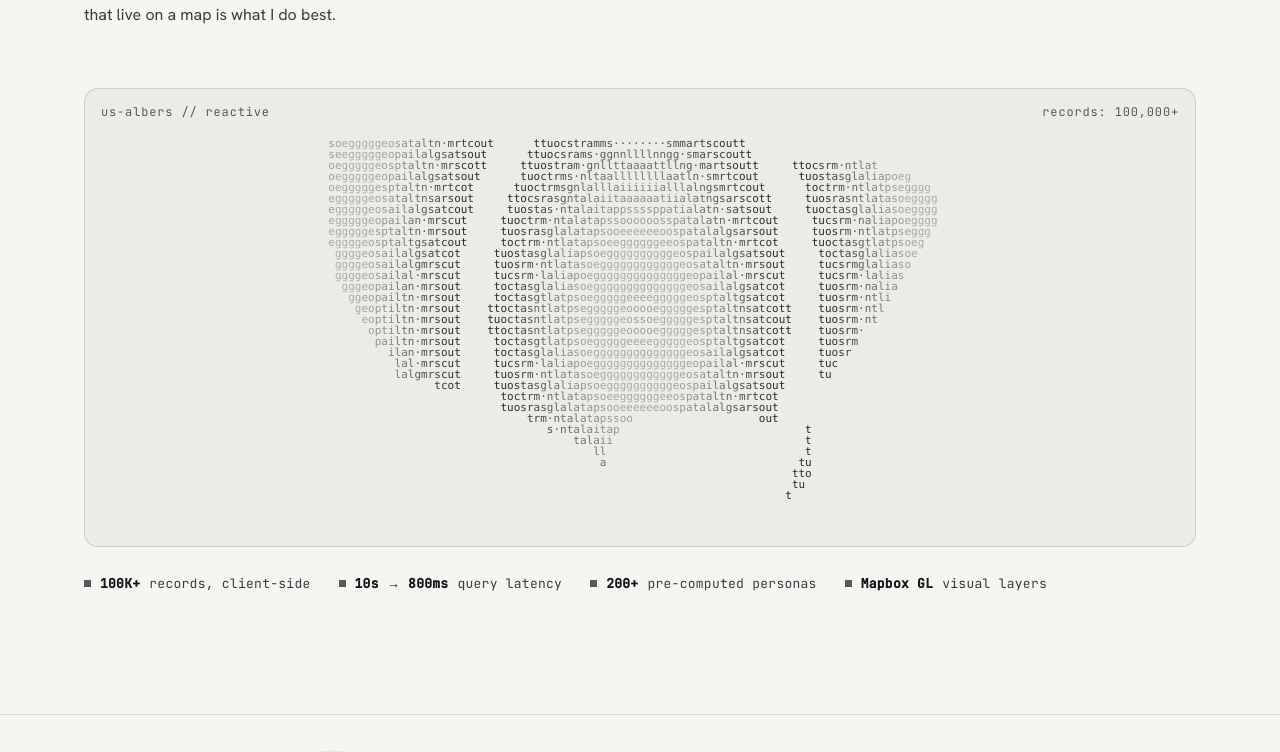
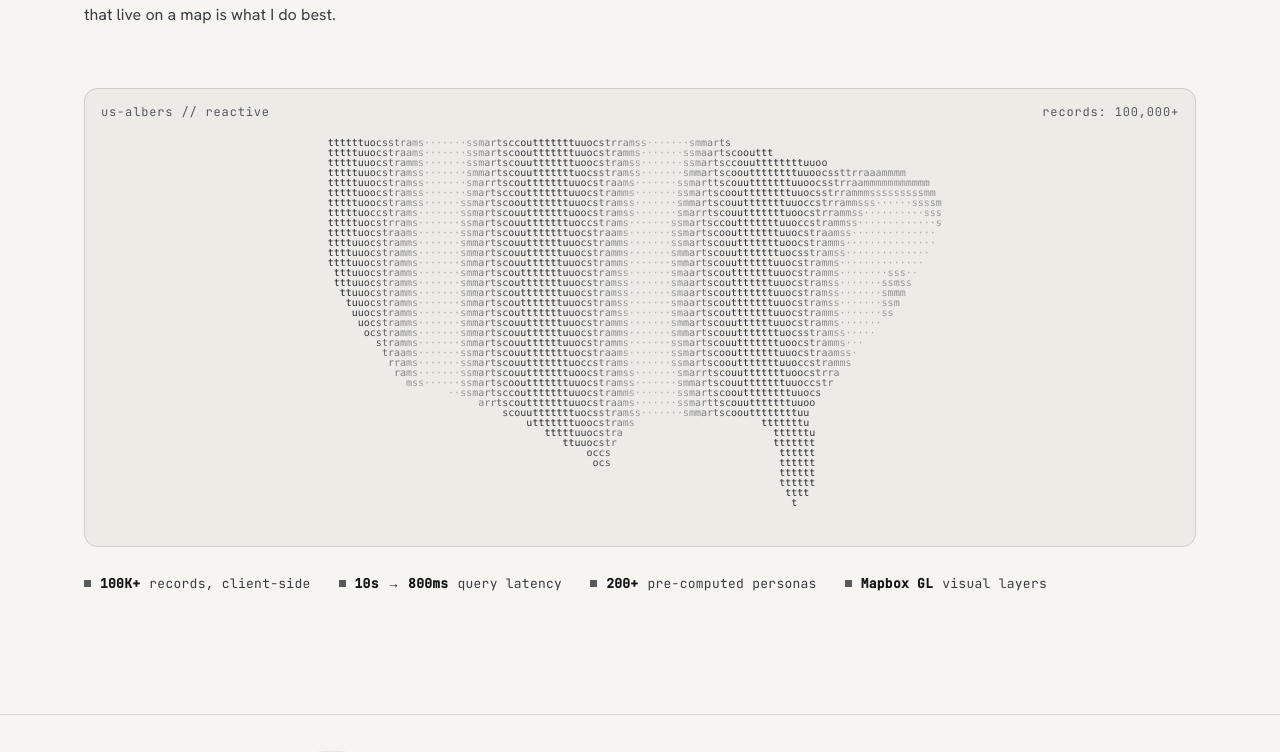
Before and after one commit to AbraaoAlves/abraaoalves.github.io, a Next.js app: page / in a window 1280 px wide. Shown: the part 1122-1874 px from the top of the page. Built offline with nearby package versions, Linux system fonts and the light colour scheme.

Commit message:
feat(asciiart): enhance drawing functions and adjust default parameters for ripple effects

```diff
--- a/src/components/asciiart/index.tsx
+++ b/src/components/asciiart/index.tsx
@@ -1,8 +1,8 @@
 "use client";
 import React, { useMemo, useState } from "react";
 import { AsciiCanvas } from "./canvas";
-import { createTextMaskShader, createRippleShader } from "./masks";
-import { drawLogo as drawUSMap } from "./drawImages";
+import { createTextMaskShader, createRippleShader, createTextMaskDrawFn } from "./masks";
+import { drawUSMap } from "./drawImages";
 
 export { AsciiCanvas } from "./canvas";
 export type { AsciiCanvasProps } from "./canvas";
@@ -75,8 +75,12 @@ export default function AsciiArtDemo() {
   const [clipUS,    setClipUS]    = useState(false);
   const [waveOrigin, setWaveOrigin] = useState({ x: 0.5, y: 0.5 });
 
+  const drawMask = useMemo(() => createTextMaskDrawFn({ text, weight:800 }), [text]);
+
   const textShader = useMemo(
-    () => createTextMaskShader({ text, source, speed, phaseJitter: jitter }),
+    () => createRippleShader({ drawMask, source, speed }),
+
+      //createTextMaskShader({ text, source, speed, phaseJitter: jitter }),
     [text, source, speed, jitter]
   );
   // const mapShader = useMemo(
--- a/src/components/asciiart/use-ripple-origin.ts
+++ b/src/components/asciiart/use-ripple-origin.ts
@@ -15,7 +15,7 @@ const clamp01 = (value: number) => Math.max(0, Math.min(1, value));
 
 export function useRippleOrigin({
   clickable = false,
-  defaultOrigin = { x: 0.5, y: 0.5 },
+  defaultOrigin = { x: 0.1, y: 1 },
   origin,
   onOriginChange,
 }: UseRippleOriginOptions) {
--- a/src/components/footer.tsx
+++ b/src/components/footer.tsx
@@ -38,11 +38,11 @@ export function Footer() {
             <AsciiArtCanvas
               art="logo"
               ripple
-              source="abraãoalves△"
-              speed={3}
+              source="abraão alves△"
+              speed={1.3}
               scale={0.18}
               threshold={0.5}
-              fontSize={12}
+              fontSize={10}
               color={isDark ? LOGO_DARK : LOGO_LIGHT}
               background={isDark ? FOOTER_BG_DARK : FOOTER_BG_LIGHT}
               className="aspect-square w-full"
--- a/src/components/sections/geo.tsx
+++ b/src/components/sections/geo.tsx
@@ -59,11 +59,12 @@ export function Geo() {
             <AsciiArtCanvas
               art="USmap"
               ripple
-              source="geospatiallatlng·smartscout "
-              speed={4}
-              scale={0.16}
+              source="·smartscout"
+              speed={1.3}
+              scale={0.18}
+              origin={{x: 0.7475041918307729, y: 0.42154605263157896}}
               threshold={0.5}
-              fontSize={11}
+              fontSize={10}
               color={isDark ? INK_DARK : INK_LIGHT}
               background={isDark ? BG1_DARK : BG1_LIGHT}
               className="h-[32vw] min-h-[200px] max-h-[380px] w-full"
```
